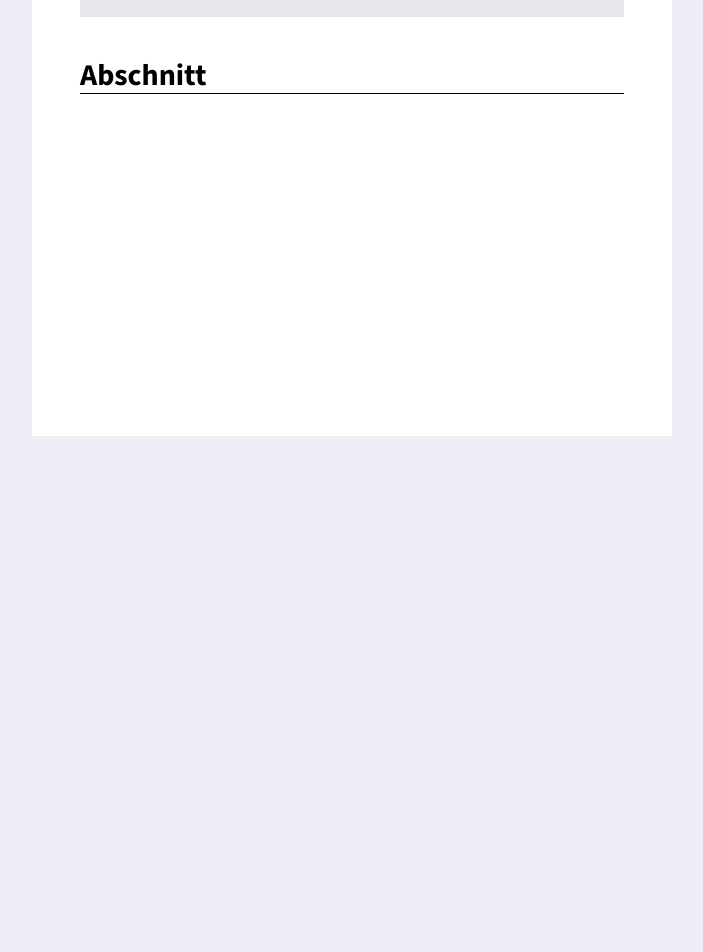
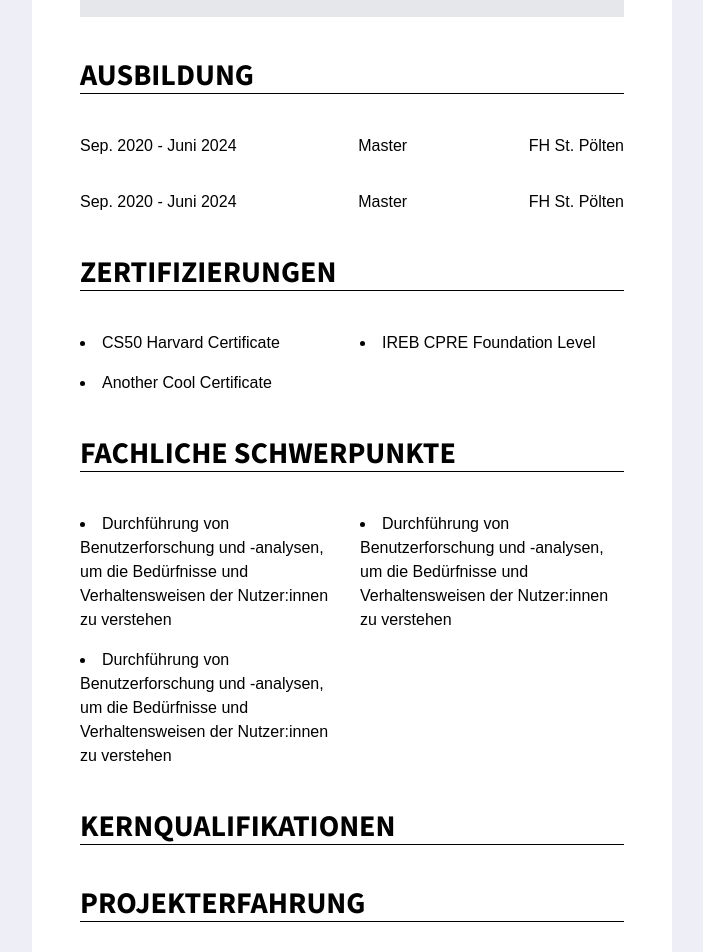
Before and after one commit to zeitvertrieb/poc-hr4u-editor, a Next.js app: page / in a window 1280 px wide. Shown: the part 460-1412 px from the top of the page, without its empty margins (288-991 px from the left). Before the commit the page ends 928 px from the top, so only its background shows below. Built offline with nearby package versions, Linux system fonts and the light colour scheme.

Commit message:
EducatuibItem and Unordered Lists

```diff
--- a/components/Content.jsx
+++ b/components/Content.jsx
@@ -1,6 +1,8 @@
 import Image from 'next/image'
 import Profile from './Profile'
 import Title from './Title'
+import EducationItem from './EducationItem'
+import Points from './Points'
 
 export default function Content() {
     return(
@@ -16,10 +18,34 @@ export default function Content() {
                     />
                 </div>
 
-                <h1 className="text-gray-500 font-source-sans font-extrabold text-2xl md:text-3xl lg:text-4xl border-b" >Karin SCHWAB</h1>
+                <h1 className="text-gray-500 font-source-sans font-extrabold text-2xl md:text-3xl lg:text-4xl border-b" >Karin <span className="uppercase">Schwab</span></h1>
              </div>
+
              <Profile/>
-             <Title title="Abschnitt"/>
+
+             <Title title="Ausbildung"/>
+            <div className='flex flex-col gap-4 lg:gap-8'>
+                <EducationItem/>
+                <EducationItem/>
+            </div>
+
+             <Title title="Zertifizierungen"/>
+            <Points/>
+
+             <Title title="Fachliche Schwerpunkte"/>
+            <ul className='grid grid-cols- md:grid-cols-2 gap-4 list-disc list-inside'>
+                <li>Durchführung von Benutzerforschung und -analysen, um die Bedürfnisse und Verhaltensweisen der Nutzer:innen zu verstehen</li>
+                <li>Durchführung von Benutzerforschung und -analysen, um die Bedürfnisse und Verhaltensweisen der Nutzer:innen zu verstehen</li>
+                <li>Durchführung von Benutzerforschung und -analysen, um die Bedürfnisse und Verhaltensweisen der Nutzer:innen zu verstehen</li>
+            </ul>
+
+             <Title title="Kernqualifikationen"/>
+
+             <Title title="Projekterfahrung"/>
+
+             <Title title="Skills"/>
+
+             <Title title="Hobbies/Freizeit"/>
         </div>
     )
 }
--- /dev/null
+++ b/components/EducationItem.jsx
@@ -0,0 +1,9 @@
+export default function EducationItem() {
+    return(
+        <div className="flex flex-col md:flex-row md:justify-between">
+            <p>Sep. 2020 - Juni 2024</p>
+            <p>Master</p>
+            <p>FH St. Pölten</p>
+        </div>
+    )
+}
--- /dev/null
+++ b/components/Points.jsx
@@ -0,0 +1,9 @@
+export default function Points() {
+    return(
+        <ul className='grid grid-cols- md:grid-cols-2 gap-4 list-disc list-inside'>
+                <li>CS50 Harvard Certificate</li>
+                <li>IREB CPRE Foundation Level</li>
+                <li>Another Cool Certificate</li>
+    </ul>
+    )
+}
--- a/components/Title.jsx
+++ b/components/Title.jsx
@@ -1,5 +1,5 @@
 export default function Title(param) {
     return(
-        <h2 className="font-source-sans font-extrabold text-xl md:text-2xl lg:text-3xl border-b" >{param.title}</h2>
+        <h2 className="font-source-sans font-extrabold text-xl md:text-2xl lg:text-3xl border-b uppercase" >{param.title}</h2>
     )
 }
```
